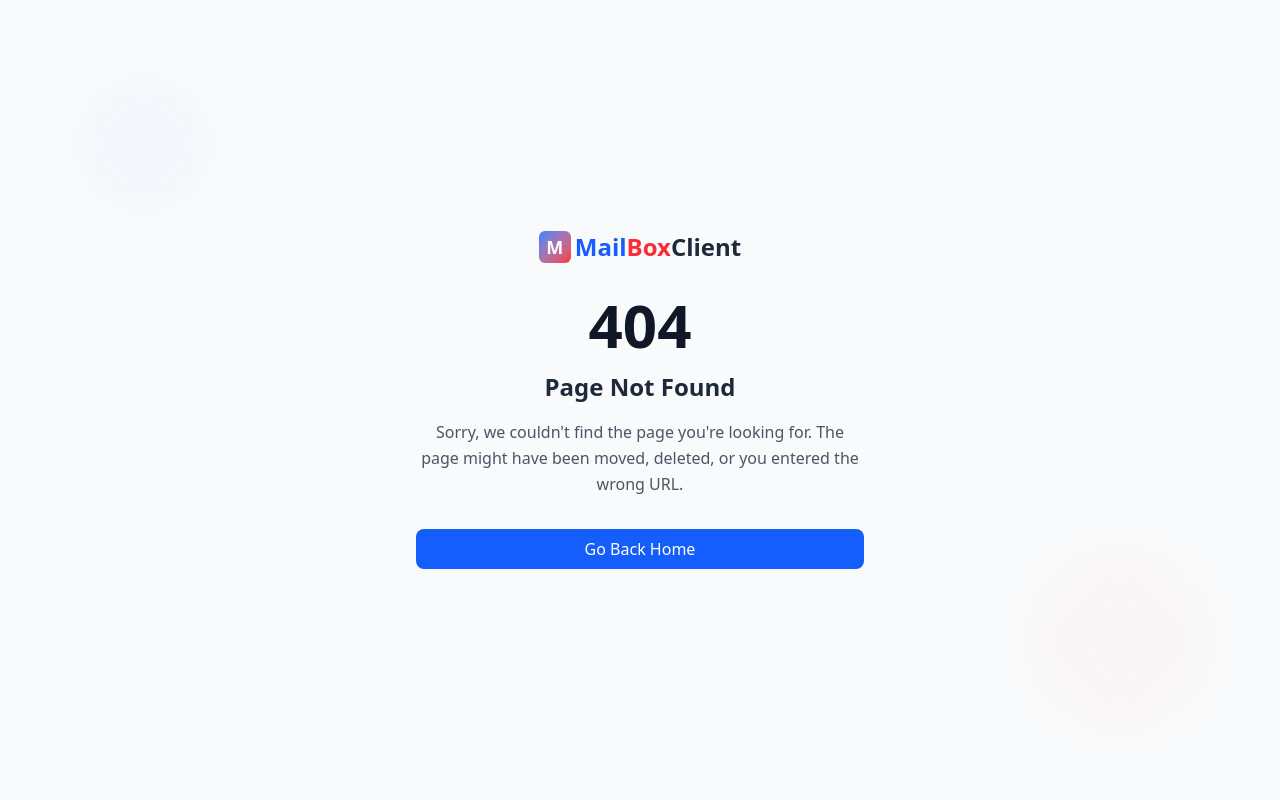
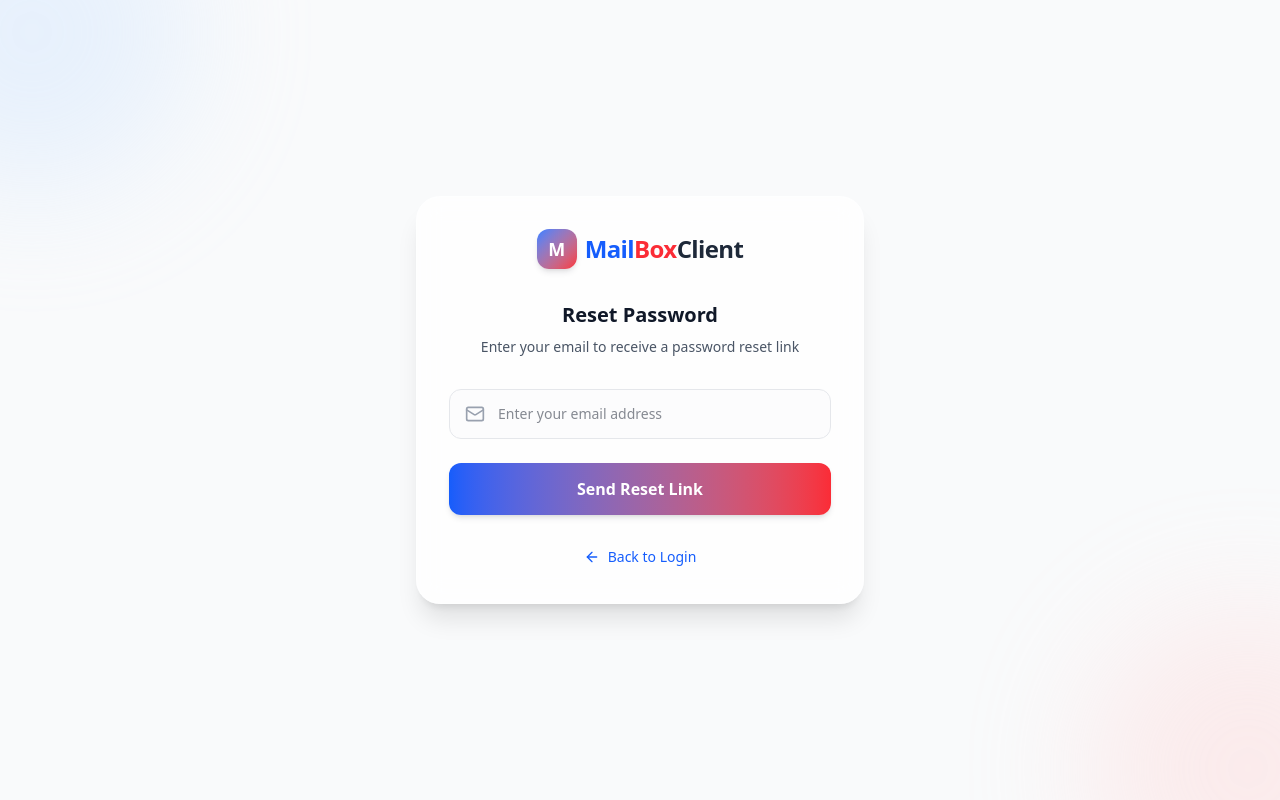
Before and after one commit to ashutoshsahu007/MailBoxClient, a React (Vite) app: page /forget-password in a window 1280 px wide. Before the commit this address had no page. Built offline with nearby package versions, Linux system fonts and the light colour scheme.

Commit message:
forget password feture added

```diff
--- a/src/App.jsx
+++ b/src/App.jsx
@@ -7,6 +7,7 @@ import AuthContext from "./store/auth-context";
 import NotFound from "./pages/NotFound";
 import SentboxPage from "./pages/SentboxPage";
 import InboxPage from "./pages/InboxPage";
+import ForgetPassword from "./components/ForgetPassword";
 
 const App = () => {
   const { isLoggedIn } = useContext(AuthContext);
@@ -16,6 +17,10 @@ const App = () => {
       <Route
         path="/"
         element={!isLoggedIn ? <AuthPage /> : <Navigate to="/compose" />}
+      />
+      <Route
+        path="/forget-password"
+        element={!isLoggedIn ? <ForgetPassword /> : <Navigate to="/" />}
       />
       <Route
         path="/compose"
--- a/src/components/AuthForm.jsx
+++ b/src/components/AuthForm.jsx
@@ -61,7 +61,7 @@ const AuthForm = () => {
   };
 
   return (
-    <div className="relative min-h-screen flex flex-col items-center justify-center px-4 bg-gray-50 overflow-hidden">
+    <div className="relative min-h-screen flex flex-col items-center justify-center px-4 py-15 bg-gray-50 overflow-hidden">
       {/* Decorative Background */}
       <div className="absolute -top-32 -left-32 w-80 h-80 bg-blue-200 rounded-full opacity-30 blur-3xl"></div>
       <div className="absolute -bottom-32 -right-32 w-80 h-80 bg-red-200 rounded-full opacity-30 blur-3xl"></div>
--- /dev/null
+++ b/src/components/ForgetPassword.jsx
@@ -0,0 +1,135 @@
+import { useState } from "react";
+import { Link } from "react-router-dom";
+import { Mail, ArrowLeft, CheckCircle, AlertCircle } from "lucide-react";
+
+export default function ForgetPassword() {
+  const [email, setEmail] = useState("");
+  const [loading, setLoading] = useState(false);
+  const [message, setMessage] = useState("");
+  const [error, setError] = useState("");
+
+  const handlePasswordReset = async (e) => {
+    e.preventDefault();
+    setLoading(true);
+    setMessage("");
+    setError("");
+
+    try {
+      const res = await fetch(
+        `https://identitytoolkit.googleapis.com/v1/accounts:sendOobCode?key=AIzaSyAmJm5iEoE6G5BwhjS9KaQyt9RJaUqLF4A`,
+        {
+          method: "POST",
+          headers: { "Content-Type": "application/json" },
+          body: JSON.stringify({
+            requestType: "PASSWORD_RESET",
+            email: email,
+          }),
+        }
+      );
+
+      const data = await res.json();
+      setLoading(false);
+
+      if (!res.ok) {
+        throw new Error(data.error?.message || "Something went wrong");
+      }
+
+      setMessage(
+        "A password reset link has been sent to your email. Please check your inbox."
+      );
+      setEmail("");
+    } catch (err) {
+      setError(err.message);
+      setLoading(false);
+    }
+  };
+
+  return (
+    <div className="relative min-h-screen flex items-center justify-center px-4 overflow-hidden bg-gray-50">
+      {/* Decorative Background */}
+      <div className="absolute -top-32 -left-32 w-80 h-80 bg-blue-200 rounded-full opacity-30 blur-3xl"></div>
+      <div className="absolute -bottom-32 -right-32 w-80 h-80 bg-red-200 rounded-full opacity-30 blur-3xl"></div>
+
+      {/* Reset Card */}
+      <div className="backdrop-blur-md shadow-xl rounded-3xl p-8 w-full max-w-md border relative z-10 bg-white/80 border-white/20">
+        {/* App Branding Inside Card */}
+        <div className="mb-8 flex items-center justify-center gap-2">
+          <div className="w-10 h-10 bg-gradient-to-br from-blue-500 to-red-500 rounded-xl flex items-center justify-center shadow-md">
+            <span className="text-white font-bold text-lg">M</span>
+          </div>
+          <h1 className="text-2xl font-bold tracking-tight">
+            <span className="text-blue-600">Mail</span>
+            <span className="text-red-500">Box</span>
+            <span className="text-gray-800">Client</span>
+          </h1>
+        </div>
+
+        <div className="text-center mb-8">
+          <h2 className="text-xl font-bold text-gray-900 mb-2">
+            Reset Password
+          </h2>
+          <p className="text-sm text-gray-600">
+            Enter your email to receive a password reset link
+          </p>
+        </div>
+
+        <form onSubmit={handlePasswordReset} className="space-y-6">
+          <div className="relative">
+            <div className="absolute inset-y-0 left-0 pl-4 flex items-center pointer-events-none">
+              <Mail className="h-5 w-5 text-gray-400" />
+            </div>
+            <input
+              type="email"
+              placeholder="Enter your email address"
+              className="w-full pl-12 pr-4 py-3.5 border rounded-xl text-sm focus:outline-none focus:ring-2 focus:ring-blue-500 focus:border-transparent transition bg-gray-50/50 border-gray-200 text-gray-900 hover:bg-white"
+              value={email}
+              onChange={(e) => setEmail(e.target.value)}
+              required
+            />
+          </div>
+
+          <button
+            type="submit"
+            className="w-full bg-gradient-to-r from-blue-600 to-red-500 hover:opacity-90 text-white rounded-xl py-3.5 font-semibold transition shadow-md hover:shadow-lg transform hover:-translate-y-0.5 disabled:opacity-50 disabled:cursor-not-allowed disabled:transform-none flex items-center justify-center gap-2 cursor-pointer"
+            disabled={loading}
+          >
+            {loading ? (
+              <>
+                <div className="w-5 h-5 border-2 border-white/30 border-t-white rounded-full animate-spin"></div>
+                <span>Sending Reset Link...</span>
+              </>
+            ) : (
+              "Send Reset Link"
+            )}
+          </button>
+        </form>
+
+        {/* Success */}
+        {message && (
+          <div className="mt-6 p-4 border rounded-xl flex items-start space-x-3 bg-green-50 border-green-200">
+            <CheckCircle className="h-5 w-5 flex-shrink-0 mt-0.5 text-green-600" />
+            <p className="text-sm leading-relaxed text-green-700">{message}</p>
+          </div>
+        )}
+
+        {/* Error */}
+        {error && (
+          <div className="mt-6 p-4 border rounded-xl flex items-start space-x-3 bg-red-50 border-red-200">
+            <AlertCircle className="h-5 w-5 flex-shrink-0 mt-0.5 text-red-600" />
+            <p className="text-sm leading-relaxed text-red-700">{error}</p>
+          </div>
+        )}
+
+        <div className="mt-8 text-center">
+          <Link
+            to="/"
+            className="inline-flex items-center space-x-2 text-sm font-medium text-blue-600 hover:text-blue-700 transition-colors group"
+          >
+            <ArrowLeft className="h-4 w-4 group-hover:-translate-x-1 transition-transform duration-200" />
+            <span>Back to Login</span>
+          </Link>
+        </div>
+      </div>
+    </div>
+  );
+}
```
